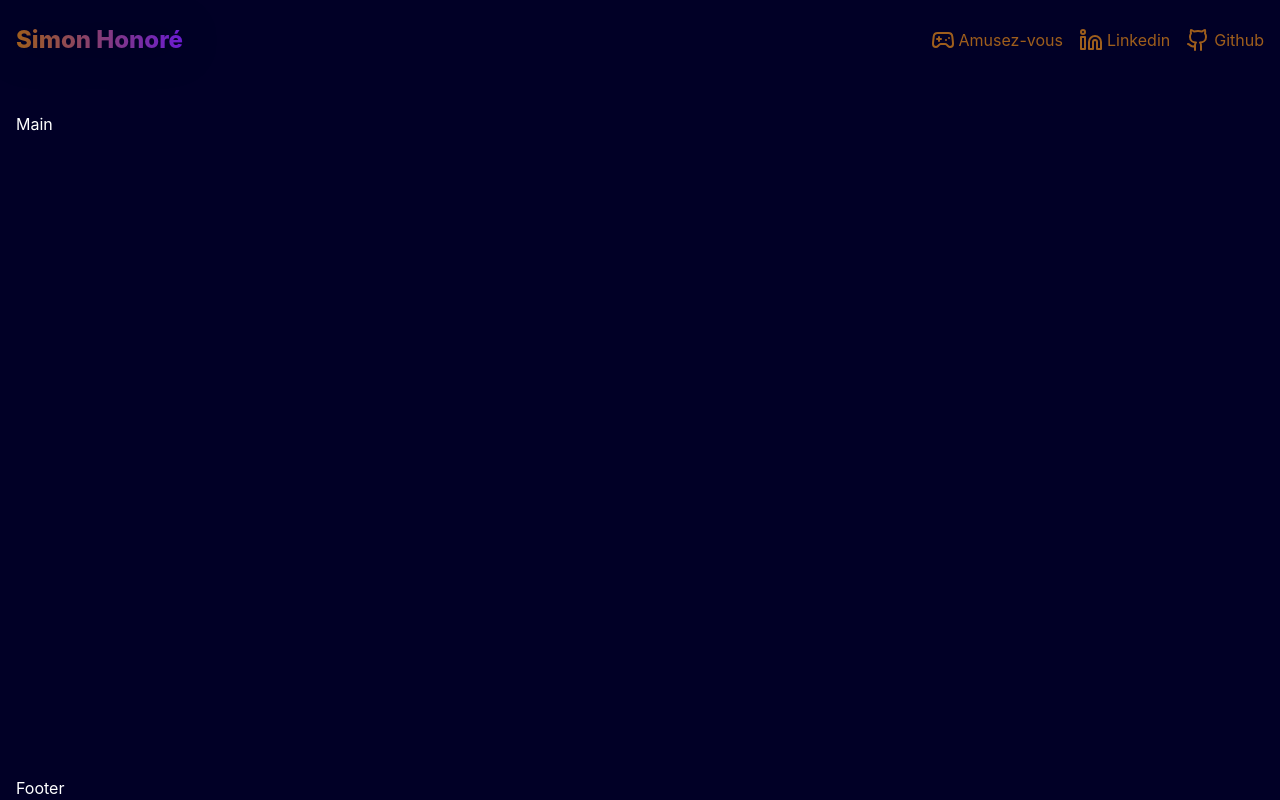
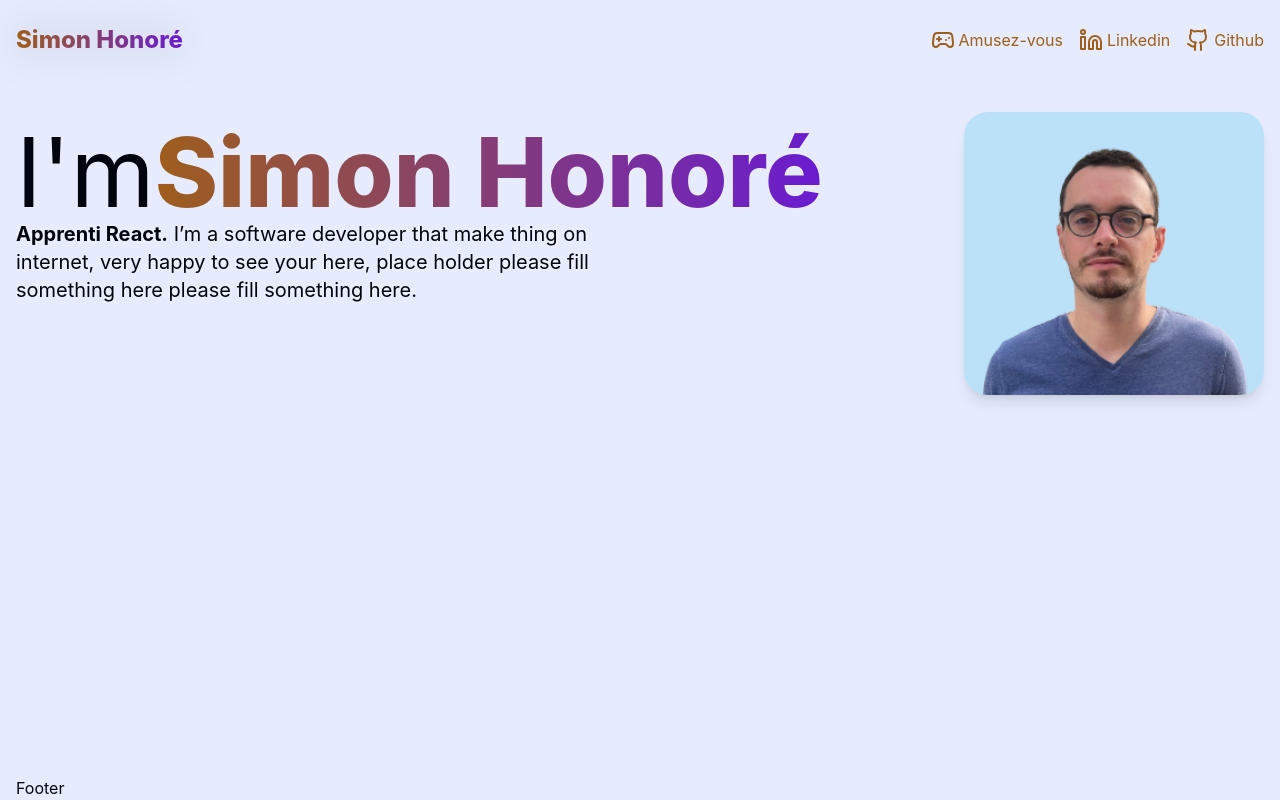
Before and after one commit to Simon-Honore/portfolio-V1, a Next.js app: page / in a window 1280 px wide. Built offline with nearby package versions, Linux system fonts and the light colour scheme.

Commit message:
feat: hero

```diff
--- a/pages/_app.js
+++ b/pages/_app.js
@@ -3,7 +3,7 @@ import '@/src/styles/theme.css';
 
 export default function App({ Component, pageProps }) {
 	return (
-		<div id='app' className='dark'>
+		<div id='app' className=''>
 			<div className='m-auto h-full max-w-7xl px-4'>
 				<Component {...pageProps} />
 			</div>
--- a/postcss.config.js
+++ b/postcss.config.js
@@ -1,6 +1,6 @@
 module.exports = {
 	plugins: {
 		tailwindcss: {},
-		// autoprefixer: {},
+		autoprefixer: {},
 	},
 };
--- a/src/components/Main.jsx
+++ b/src/components/Main.jsx
@@ -1,3 +1,9 @@
+import { HeroSection } from './hero/HeroSection';
+
 export const Main = () => {
-	return <main className='flex-grow'>Main</main>;
+	return (
+		<main className='flex-grow'>
+			<HeroSection />
+		</main>
+	);
 };
--- /dev/null
+++ b/src/components/hero/HeroSection.jsx
@@ -0,0 +1,31 @@
+import { FULL_NAME } from '@/src/lib/config';
+import Image from 'next/image';
+
+// TODO - changer le texte
+
+export const HeroSection = () => {
+	return (
+		<div className='relative flex flex-col items-center md:flex-row-reverse md:items-start'>
+			<Image
+				width={300}
+				height={300}
+				src='/images/avatar.png'
+				alt='avatar'
+				className=' rounded-3xl shadow-lg'
+			/>
+			<div className='md:absolute md:left-0 md:mr-[140px] md:mt-3'>
+				<h1 className='text-6xl dark:drop-shadow-[0_0px_20px_rgba(0,0,0,0.5)] md:text-8xl'>
+					I&apos;m
+					<span className='bg-gradient-to-r from-primary to-secondary bg-clip-text font-extrabold text-transparent'>
+						{FULL_NAME}
+					</span>
+				</h1>
+				<p className='max-w-xl text-xl drop-shadow-[0_0px_2px_rgba(255,255,255,0.5)] dark:drop-shadow-[0_0px_2px_rgba(0,0,0,1)]'>
+					<b>Apprenti React.</b> I’m a software developer that make thing on
+					internet, very happy to see your here, place holder please fill
+					something here please fill something here.
+				</p>
+			</div>
+		</div>
+	);
+};
```
Also changed, not shown: public/images/avatar.png (added).
